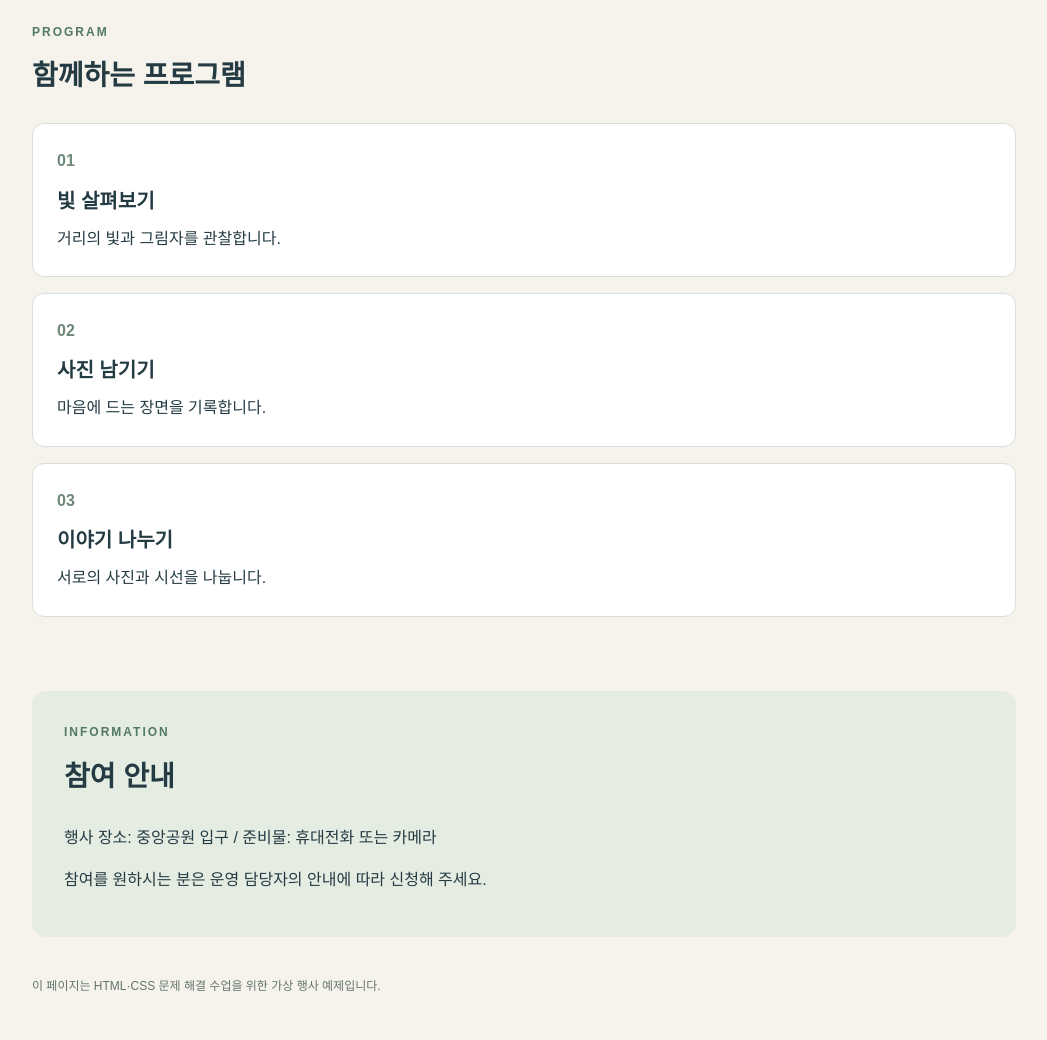
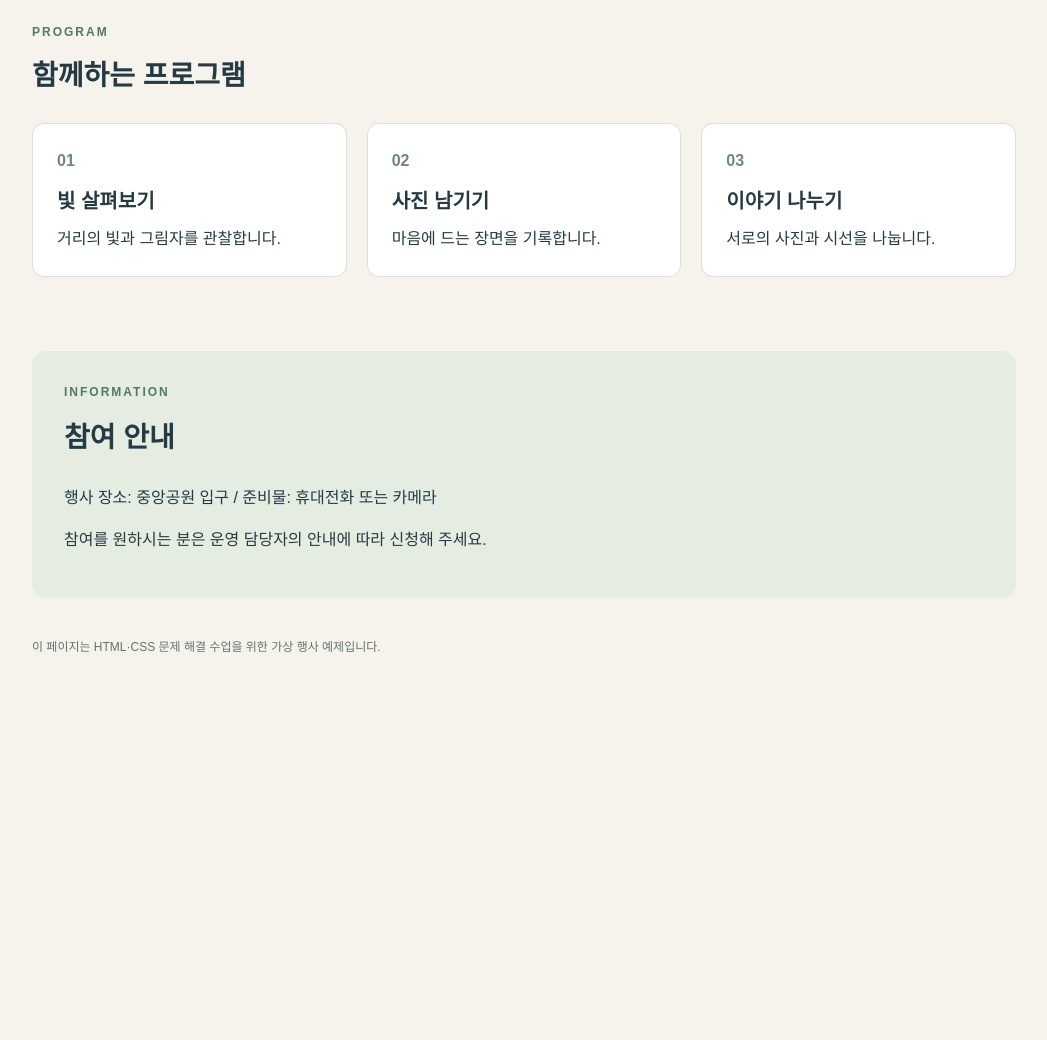
Before and after one commit to xianhe0529/github-practice, a plain HTML site: page index.html in a window 1280 px wide. Shown: the part 840-1880 px from the top of the page, without its empty margins (116-1163 px from the left). After the commit the page ends 1566 px from the top, so only its background shows below. Drawn offline with Linux system fonts and the light colour scheme.

Commit message:
프로그램 카드 가로 배치

```diff
--- a/style.css
+++ b/style.css
@@ -1,7 +1,10 @@
 * { box-sizing: border-box; }
 html { scroll-behavior: auto; }
 body { margin: 0; color: #243b43; background: #f6f3ed; font-family: Arial, "Malgun Gothic", sans-serif; line-height: 1.65; }
-.layout { width: 1040px; margin: 0 auto; padding: 28px; }
+.layout { width: 100%;
+  max-width: 1040px;
+  margin: 0 auto;
+  padding: 28px; }
 .site-header { border-bottom: 1px solid #d9dfd9; background: #fff; }
 .site-header .layout { display: flex; justify-content: space-between; align-items: center; padding-top: 18px; padding-bottom: 18px; gap: 12px; }
 .site-header span { font-size: 11px; letter-spacing: 1px; }
@@ -13,7 +16,8 @@ h1 { max-width: 720px; margin: 0 0 16px; font-size: 42px; line-height: 1.25; }
 .hero-image { display: block; width: 100%; height: auto; margin-top: 32px; border-radius: 16px; background: #e3e9e1; }
 .program-section { padding: 58px 0; }
 h2 { margin: 0 0 24px; font-size: 28px; }
-.cards { display: block; gap: 20px; }
+.cards { display: flex;
+  gap: 20px;}
 .tile { flex: 1; min-width: 0; margin-bottom: 16px; padding: 24px; border: 1px solid #d9dfd9; border-radius: 12px; background: #fff; }
 .tile span { color: #6f8879; font-weight: 700; }
 .tile h3 { margin: 10px 0 8px; font-size: 20px; }
```
